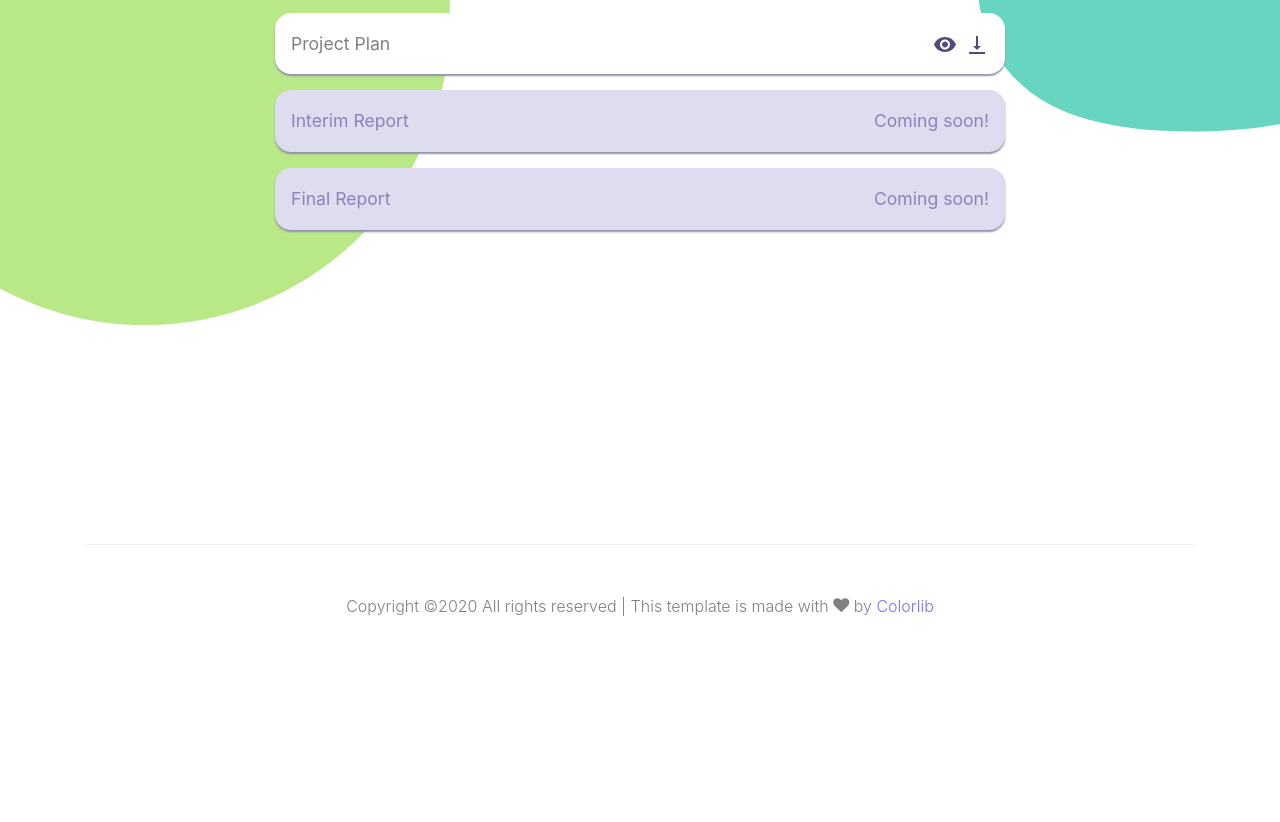
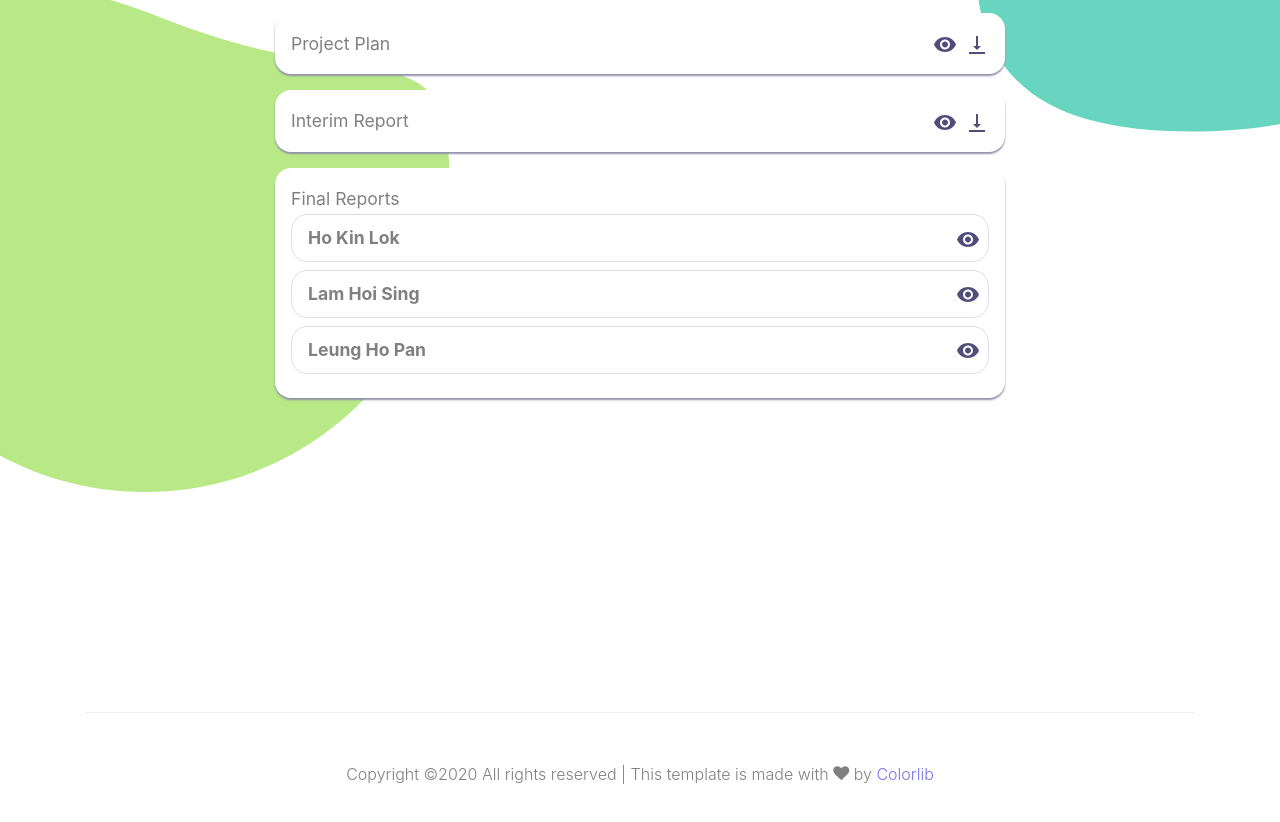
Before and after one commit to StarvinSon/InnoLens-Website, a plain HTML site: page index.html in a window 1280 px wide. Shown: the part 5616-6438 px from the top of the page. Before the commit the page ends 6375 px from the top, so only its background shows below. Drawn offline with Linux system fonts and the light colour scheme; files whose address does not match are found by name; a web font is replaced by a local one.

Commit message:
Update document section

```diff
--- a/css/document.css
+++ b/css/document.css
@@ -10,6 +10,21 @@
 
 #document div.li.enabled {
     background-color: #FFFFFF;
+}
+
+#document div.final {
+    display: block;
+}
+
+#document div.final .item {
+    margin-bottom: 0.5rem;
+    padding: 0.5rem 0.5rem 0.5rem 1rem;
+    display: flex;
+    align-items: center;
+    border-radius: 1rem;
+    border: 1px solid #DEDDEF;
+    background: #FFFFFF;
+    font-weight: bolder;
 }
 
 #document div.li.enabled:hover {
@@ -66,3 +81,7 @@
         opacity: 0;
     }
 }
+
+.invis {
+    color: rgba(255, 255, 255, 0)!important;
+}
--- a/index.html
+++ b/index.html
@@ -332,9 +332,10 @@
         <div class="row justify-content-center align-items-center">
           <div class="col-md-8 text-center testimony">
             <h2 class="section-title">Our Supervisor</h2>
-            <img src="images/person_kit.jpg" alt="Image" class="img-fluid w-25 mb-4 rounded-circle">
+            <img src="images/person_kit.jpg" alt="Image" class="img-fluid w-25 mb-4 rounded-circle supervisor">
             <h3 class="mb-4">Dr. C.K. Chui</h3>
             <p>Director of the Innovation Wing</p>
+            <p class="invis"></p>
             <!-- <blockquote>
               <p>&ldquo; Lorem ipsum dolor sit amet consectetur adipisicing elit. Rerum rem soluta sit eius necessitatibus voluptate excepturi beatae ad eveniet sapiente impedit quae modi quo provident odit molestias! Rem reprehenderit assumenda &rdquo;</p>
             </blockquote> -->
@@ -597,14 +598,50 @@
                     </svg>
                   </a>
               </div>
-              <div class="li disabled">
+              <div class="li enabled">
                 <span class="title">Interim Report</span>
-                <span class="download">Coming soon!</span>
+                <a class="ripple" href="https://docs.google.com/document/d/1n28cbncX3Hp_39pCcdASXJkV6KZUHpA1eIOVDO69NZI/edit?usp=sharing" target="_blank">
+                  <svg class="view" xmlns="http://www.w3.org/2000/svg" width="24" height="24" viewBox="0 0 24 24">
+                    <path fill="none" d="M0 0h24v24H0V0z" />
+                    <path d="M12 4C7 4 2.73 7.11 1 11.5 2.73 15.89 7 19 12 19s9.27-3.11 11-7.5C21.27 7.11 17 4 12 4zm0 12.5c-2.76 0-5-2.24-5-5s2.24-5 5-5 5 2.24 5 5-2.24 5-5 5zm0-8c-1.66 0-3 1.34-3 3s1.34 3 3 3 3-1.34 3-3-1.34-3-3-3z" />
+                  </svg>
+                </a>
+                <a class="ripple" href="https://docs.google.com/document/d/1n28cbncX3Hp_39pCcdASXJkV6KZUHpA1eIOVDO69NZI/export?format=pdf" target="_blank">
+                  <svg class="download" xmlns="http://www.w3.org/2000/svg" width="24" height="24" viewBox="0 0 24 24">
+                    <path d="M16 13h-3V3h-2v10H8l4 4 4-4zM4 19v2h16v-2H4z" />
+                    <path d="M0 0h24v24H0z" fill="none" />
+                  </svg>
+                </a>
               </div>
-
-              <div class="li disabled">
-                <span class="title">Final Report</span>
-                <span class="download">Coming soon!</span>
+              <div class="li enabled final">
+                <span class="title">Final Reports</span>
+                <div class="item">
+                  <span class="title">Ho Kin Lok</span>
+                  <a class="ripple" href="https://drive.google.com/open?id=1qPnOwQ_rhOa83_xjj39p9lDqJrAAeYc9" target="_blank">
+                    <svg class="view" xmlns="http://www.w3.org/2000/svg" width="24" height="24" viewBox="0 0 24 24">
+                      <path fill="none" d="M0 0h24v24H0V0z" />
+                      <path d="M12 4C7 4 2.73 7.11 1 11.5 2.73 15.89 7 19 12 19s9.27-3.11 11-7.5C21.27 7.11 17 4 12 4zm0 12.5c-2.76 0-5-2.24-5-5s2.24-5 5-5 5 2.24 5 5-2.24 5-5 5zm0-8c-1.66 0-3 1.34-3 3s1.34 3 3 3 3-1.34 3-3-1.34-3-3-3z" />
+                    </svg>
+                  </a>
+                </div>
+                <div class="item">
+                  <span class="title">Lam Hoi Sing</span>
+                  <a class="ripple" href="https://drive.google.com/open?id=1X_yXQh4QtyYhxGMegeFouwRAM08DlHtr" target="_blank">
+                    <svg class="view" xmlns="http://www.w3.org/2000/svg" width="24" height="24" viewBox="0 0 24 24">
+                      <path fill="none" d="M0 0h24v24H0V0z" />
+                      <path d="M12 4C7 4 2.73 7.11 1 11.5 2.73 15.89 7 19 12 19s9.27-3.11 11-7.5C21.27 7.11 17 4 12 4zm0 12.5c-2.76 0-5-2.24-5-5s2.24-5 5-5 5 2.24 5 5-2.24 5-5 5zm0-8c-1.66 0-3 1.34-3 3s1.34 3 3 3 3-1.34 3-3-1.34-3-3-3z" />
+                    </svg>
+                  </a>
+                </div>
+                <div class="item">
+                  <span class="title">Leung Ho Pan</span>
+                  <a class="ripple" href="" target="_blank">
+                    <svg class="view" xmlns="http://www.w3.org/2000/svg" width="24" height="24" viewBox="0 0 24 24">
+                      <path fill="none" d="M0 0h24v24H0V0z" />
+                      <path d="M12 4C7 4 2.73 7.11 1 11.5 2.73 15.89 7 19 12 19s9.27-3.11 11-7.5C21.27 7.11 17 4 12 4zm0 12.5c-2.76 0-5-2.24-5-5s2.24-5 5-5 5 2.24 5 5-2.24 5-5 5zm0-8c-1.66 0-3 1.34-3 3s1.34 3 3 3 3-1.34 3-3-1.34-3-3-3z" />
+                    </svg>
+                  </a>
+                </div>
               </div>
             </div>
           </div>
--- a/js/document.js
+++ b/js/document.js
@@ -1,4 +1,7 @@
 var rippleElements = document.getElementsByClassName('ripple');
+var kitFace = document.getElementsByClassName('supervisor');
+var invisibleText = document.getElementsByClassName('invis');
+var counter = 0;
 
 //Create Ripple Effect
 function createRipple() {
@@ -28,3 +31,12 @@ for (var i = 0; i < rippleElements.length; i++) {
     rippleElements[i].addEventListener('mousedown', createRipple, false);
     rippleElements[i].addEventListener('touchstart', createRipple, false);
 }
+
+$(document).ready(function() {
+    $('.supervisor').click(function() {
+        counter += 1;
+        if (counter === 20) {
+            $('.invis').text("who didn't provide the DreamLab data and lowered our grades");
+        }
+    });
+});
```
